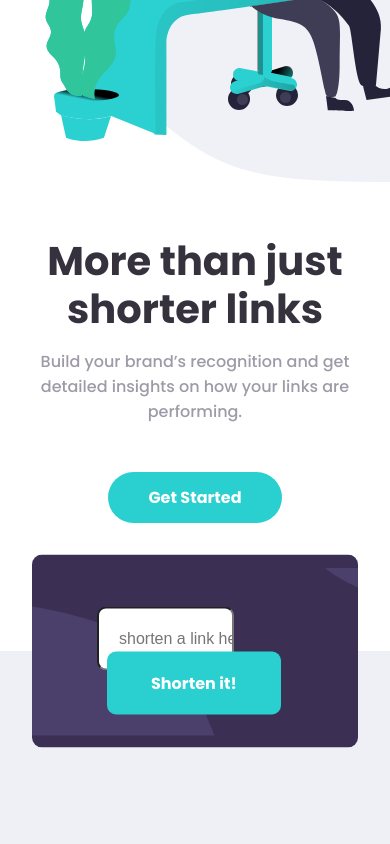
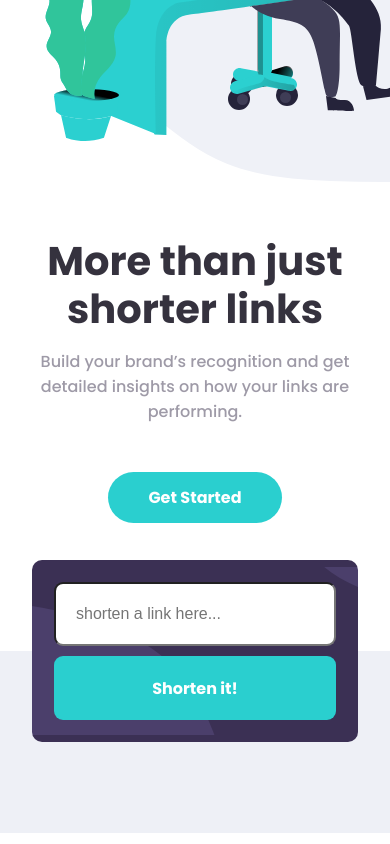
Before and after one commit to ok3dotdev/shortly, a React (Create React App) app: page / in a window 390 px wide. Shown: the part 420-1264 px from the top of the page. Built offline with nearby package versions, Linux system fonts and the light colour scheme.

Commit message:
responsive form on mobile

```diff
--- a/src/App.css
+++ b/src/App.css
@@ -149,10 +149,6 @@ form a {
 
 /* DESKTOP DEVICES */
 @media only screen and (min-width: 992px) {
-  body {
-    /* background-color: green; */
-  }
-
   /* HIDE MOBILE HAMBURGER ON LARGE DESKTOP */
   .mobile-nav {
     display: none;
@@ -162,13 +158,6 @@ form a {
 /* TABLET SCREEN DEVICES */
 
 @media only screen and (max-width: 768px) {
-  body {
-    /* background-color: blue; */
-  }
-  /* HERO SECTION */
-  /* .hero-container {
-    padding: 0 7rem;
-  } */
   .info_heading {
     font-size: 4.5rem;
     line-height: 4.5rem;
@@ -224,4 +213,23 @@ form a {
     padding-top: 1rem;
     margin-bottom: 1rem;
   }
+
+  /* FORM */
+
+  form {
+    display: flex;
+    flex-direction: column;
+    padding: 22px 22px;
+  }
+
+  form input,
+  form a {
+    width: 100%;
+    margin-left: 0;
+  }
+
+  form a {
+    margin-top: 10px;
+    text-align: center;
+  }
 }
```
